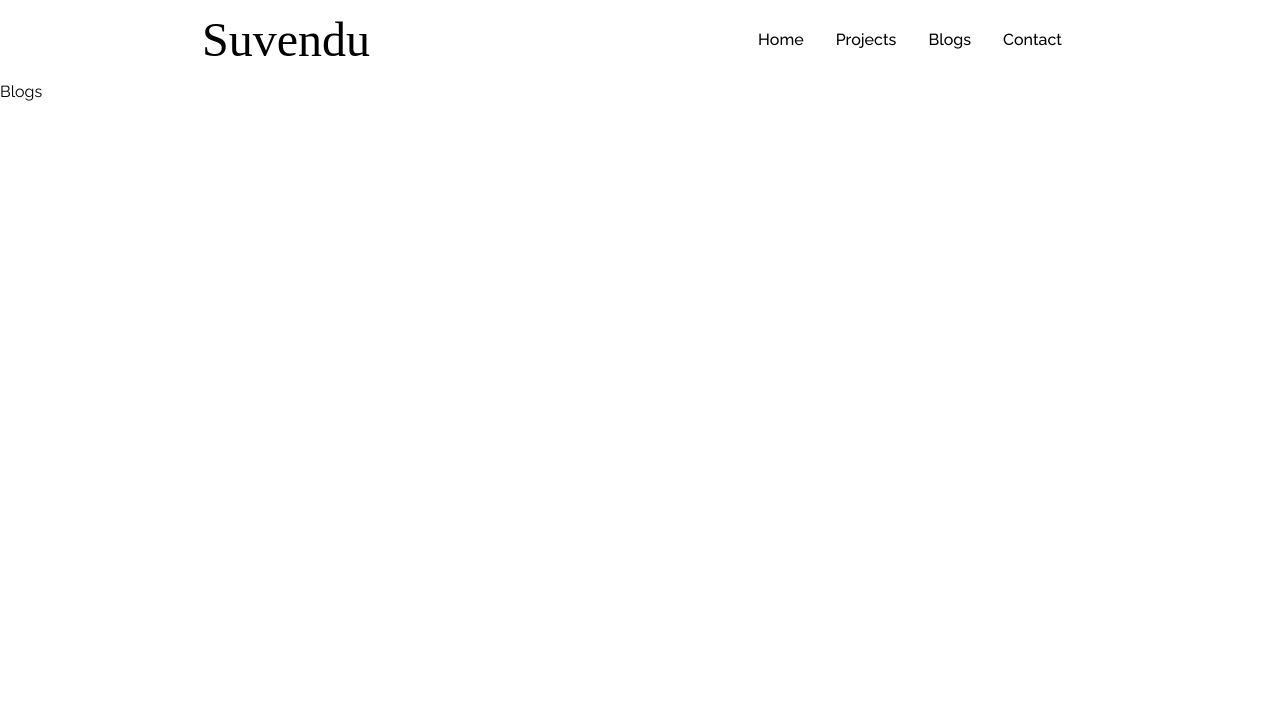
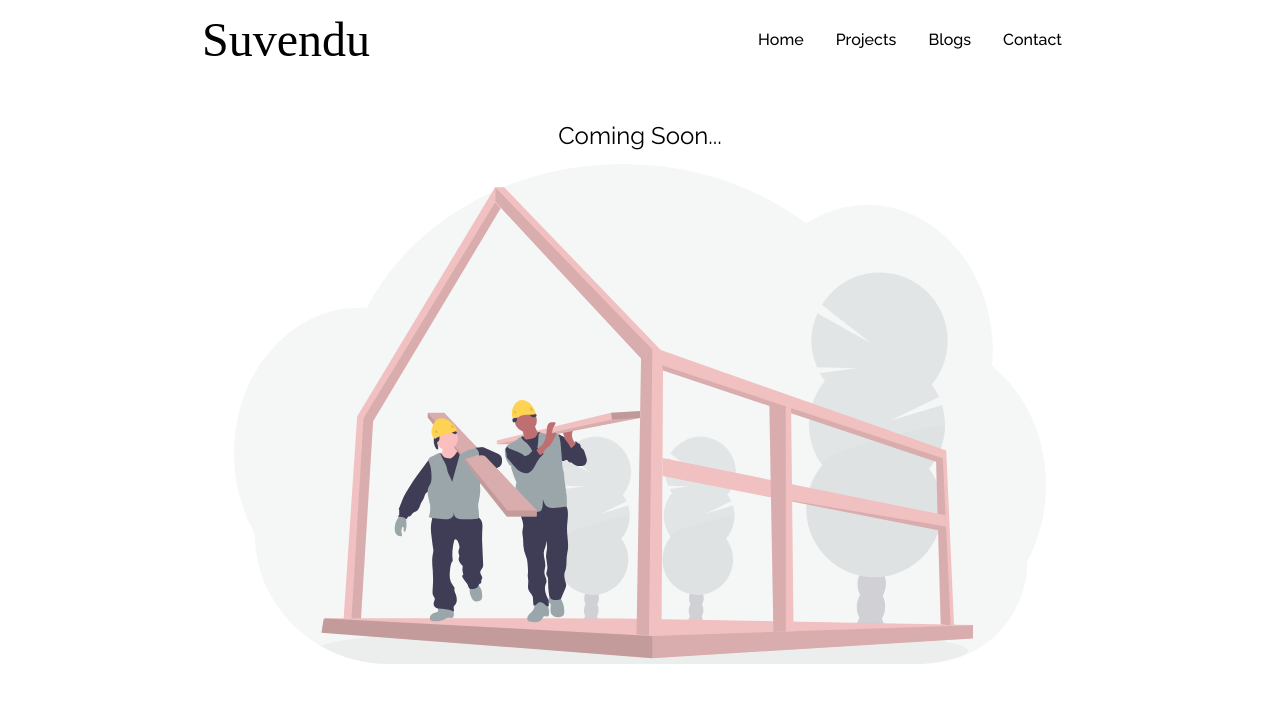
Before and after one commit to Hap-i/portfolio, a React (Create React App) app: page /blog in a window 1280 px wide. Shown: the top 702 px of the page. Built offline with nearby package versions, Linux system fonts and the light colour scheme; a web font is replaced by a local one.

Commit message:
blog page coming soon template added

```diff
--- a/src/Pages/Blog.js
+++ b/src/Pages/Blog.js
@@ -5,7 +5,12 @@ function Blog() {
   return (
     <div>
       <Navbar></Navbar>
-      <div>Blogs</div>
+      <div className="flex justify-center mt-10 mb-3 text-2xl">
+        Coming Soon...
+      </div>
+      <div className="flex justify-center h-[500px]">
+        <img src="assets/under-construction.svg" alt="Comming Soon" />
+      </div>
     </div>
   );
 }
```
